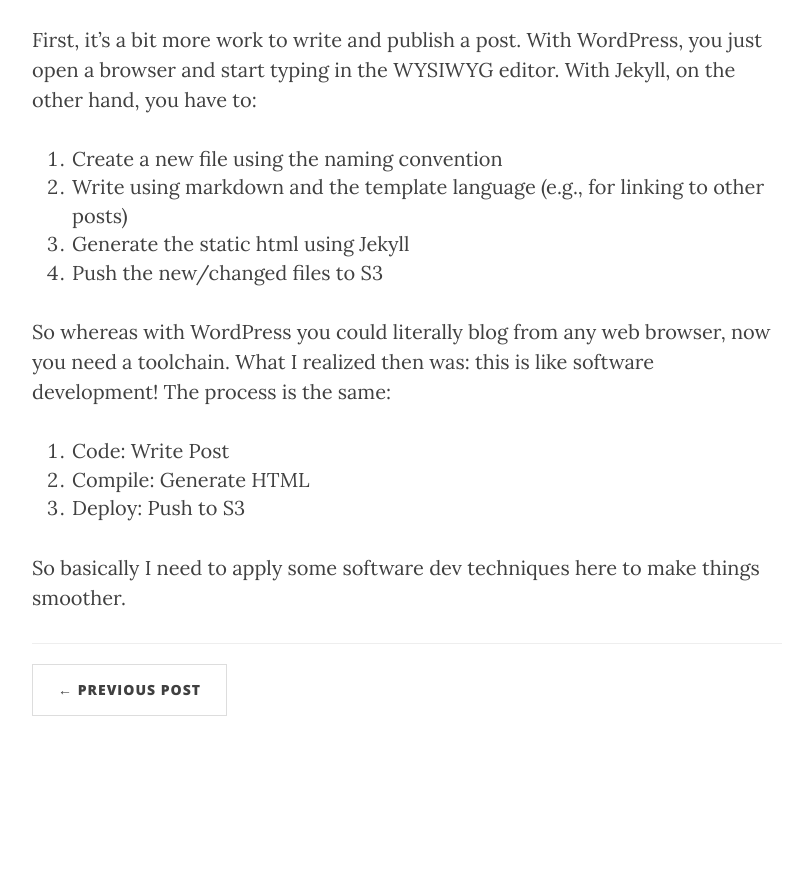
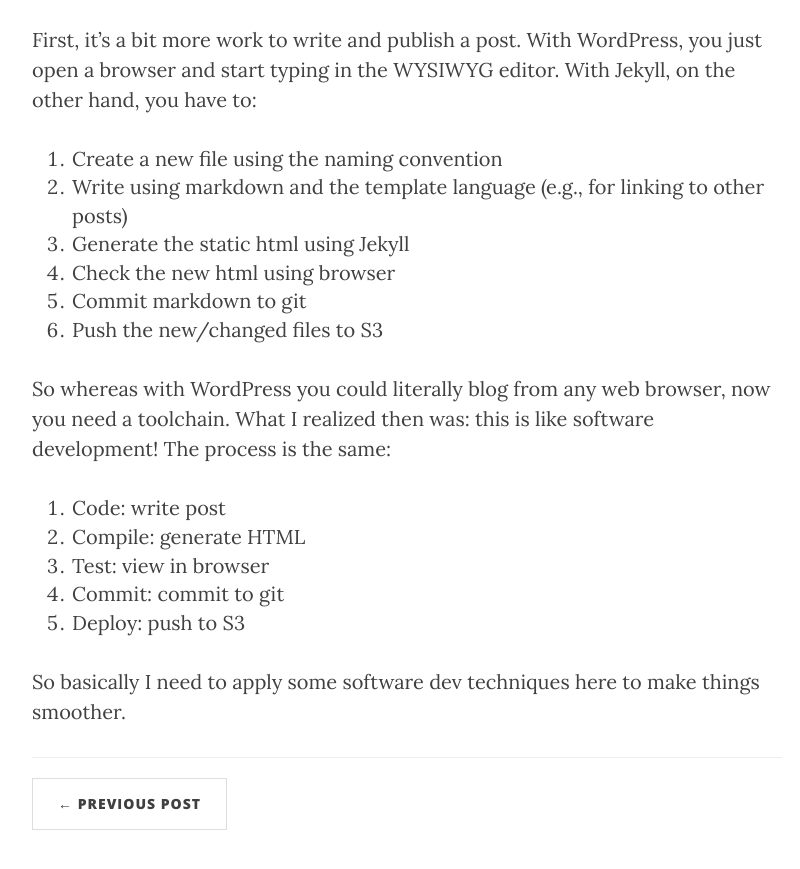
Before and after one commit to teamolympusgames/blog, a Jekyll site: the page built from _posts/2015-01-13-catchup.markdown, in a window 1280 px wide and 900 px high, scrolled down 894 px. Shown: the top 869 px of the window, without its empty margins (233-1033 px from the left). Built offline with Jekyll 4.4.1, drawn with Linux system fonts in a browser that asks for light colours; nearby versions of some CDN libraries; a script that is not in the unit is left out.

Commit message:
catchup post edit

```diff
--- a/_posts/2015-01-13-catchup.markdown
+++ b/_posts/2015-01-13-catchup.markdown
@@ -13,15 +13,20 @@
 Cons
 ----
 First, it's a bit more work to write and publish a post. With WordPress, you just open a browser and start typing in the WYSIWYG editor. With Jekyll, on the other hand, you have to:
+
 1. Create a new file using the naming convention
 2. Write using markdown and the template language (e.g., for linking to other posts)
 3. Generate the static html using Jekyll
-4. Push the new/changed files to S3
+4. Check the new html using browser
+5. Commit markdown to git
+6. Push the new/changed files to S3
 
 So whereas with WordPress you could literally blog from any web browser, now you need a toolchain. What I realized then was: this is like software development! The process is the same:
 
-1. Code: Write Post
-2. Compile: Generate HTML
-3. Deploy: Push to S3
+1. Code: write post
+2. Compile: generate HTML
+3. Test: view in browser
+4. Commit: commit to git
+5. Deploy: push to S3
 
 So basically I need to apply some software dev techniques here to make things smoother.
```
Also changed, not shown: 1 other file.
